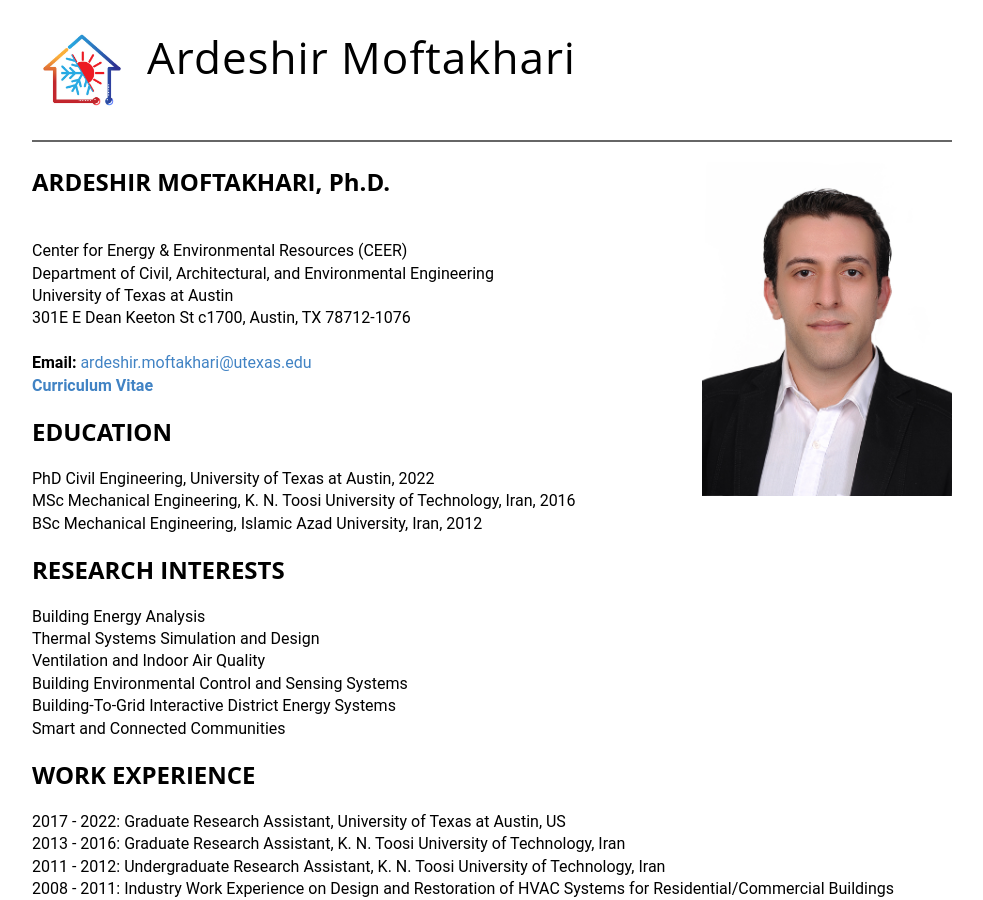
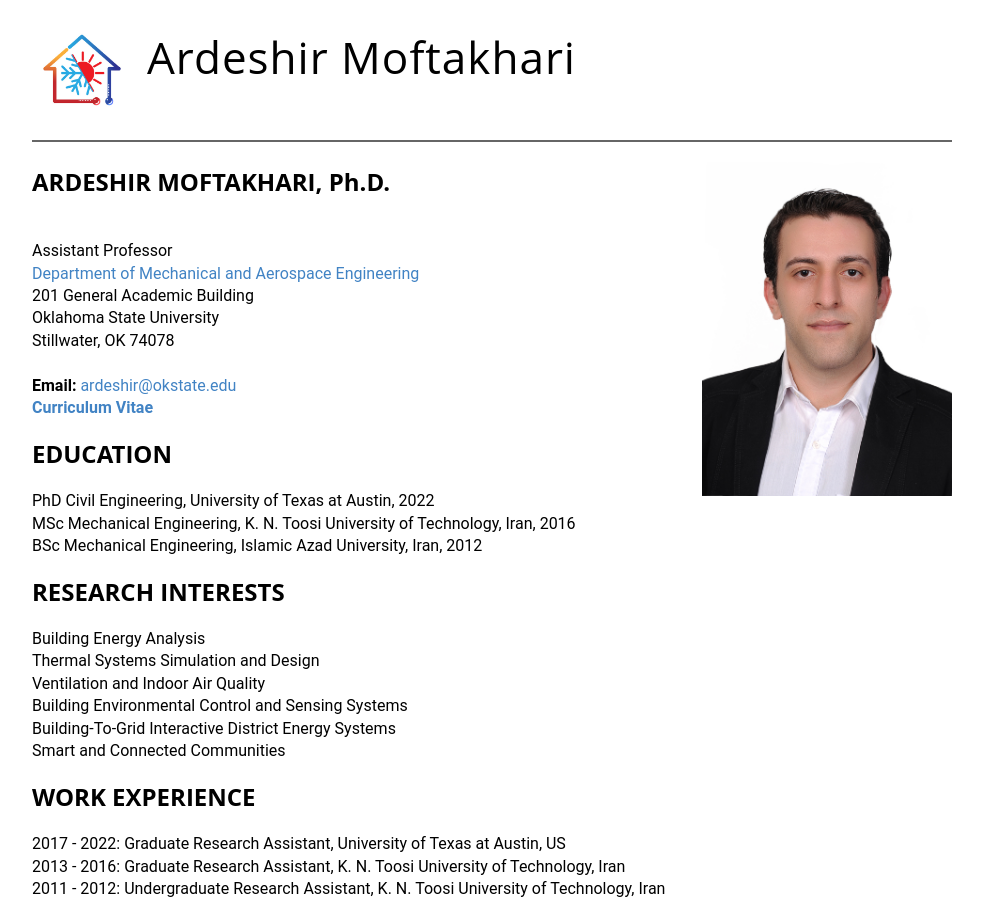
Before and after one commit to amoftakhari/amoftakhari.github.io, a Jekyll site: the page built from index.md, in a window 1280 px wide and 900 px high. Shown: the whole window, without its empty margins (148-1131 px from the left). Built offline with Jekyll 4.4.1, drawn with Linux system fonts in a browser that asks for light colours.

Commit message:
Update index.md

```diff
--- a/index.md
+++ b/index.md
@@ -11,12 +11,13 @@ categories:
 
 ## ARDESHIR MOFTAKHARI, Ph.D.
   <br />
-  Center for Energy & Environmental Resources (CEER) <br />
-  Department of Civil, Architectural, and Environmental Engineering <br />
-  University of Texas at Austin <br />
-  301E E Dean Keeton St c1700, Austin, TX 78712-1076 <br />
+Assistant Professor <br />
+[Department of Mechanical and Aerospace Engineering](https://ceat.okstate.edu/mae/) <br />
+201 General Academic Building <br />
+Oklahoma State University <br />
+Stillwater, OK 74078 <br />
   <br />
-**Email:** <ardeshir.moftakhari@utexas.edu>
+**Email:** <ardeshir@okstate.edu>
 <br/>
 [**Curriculum Vitae**](Ardi_CV.pdf)
 
```
